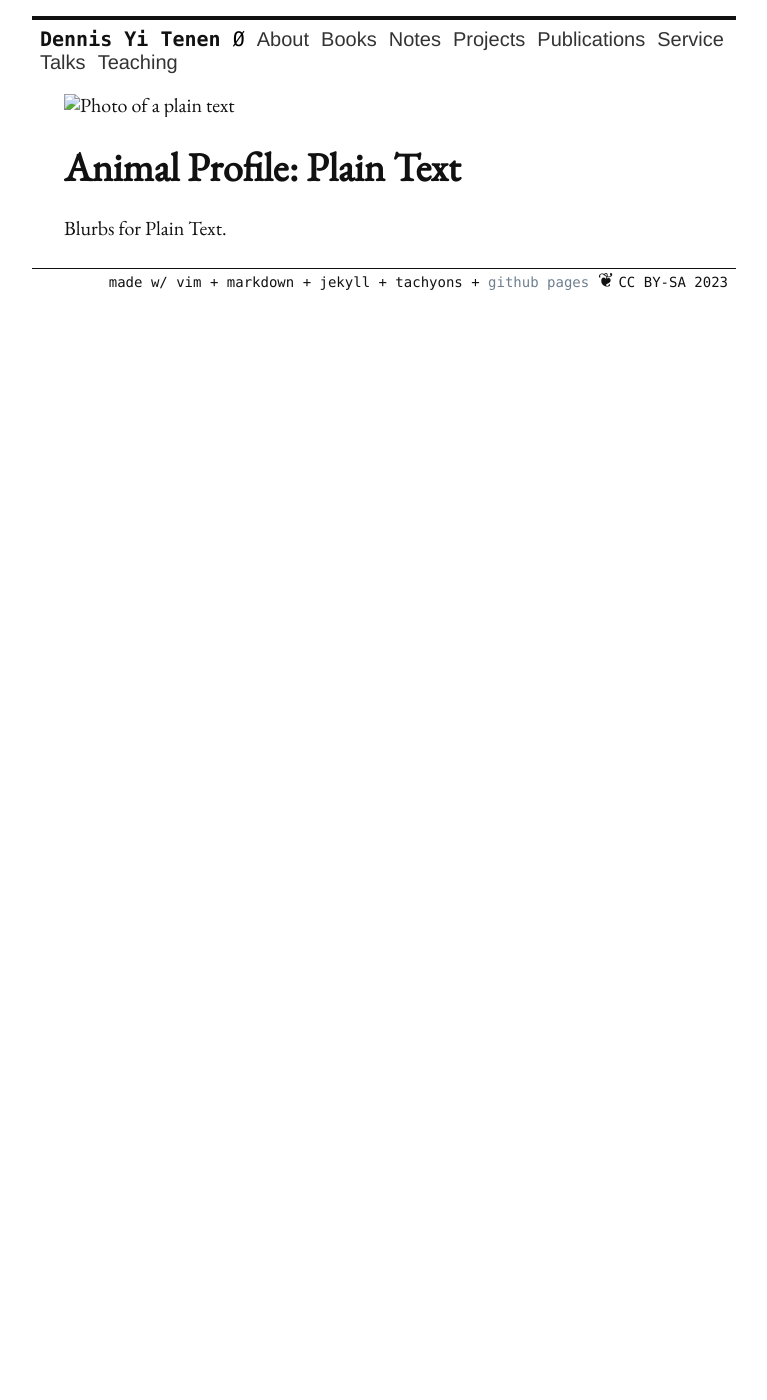
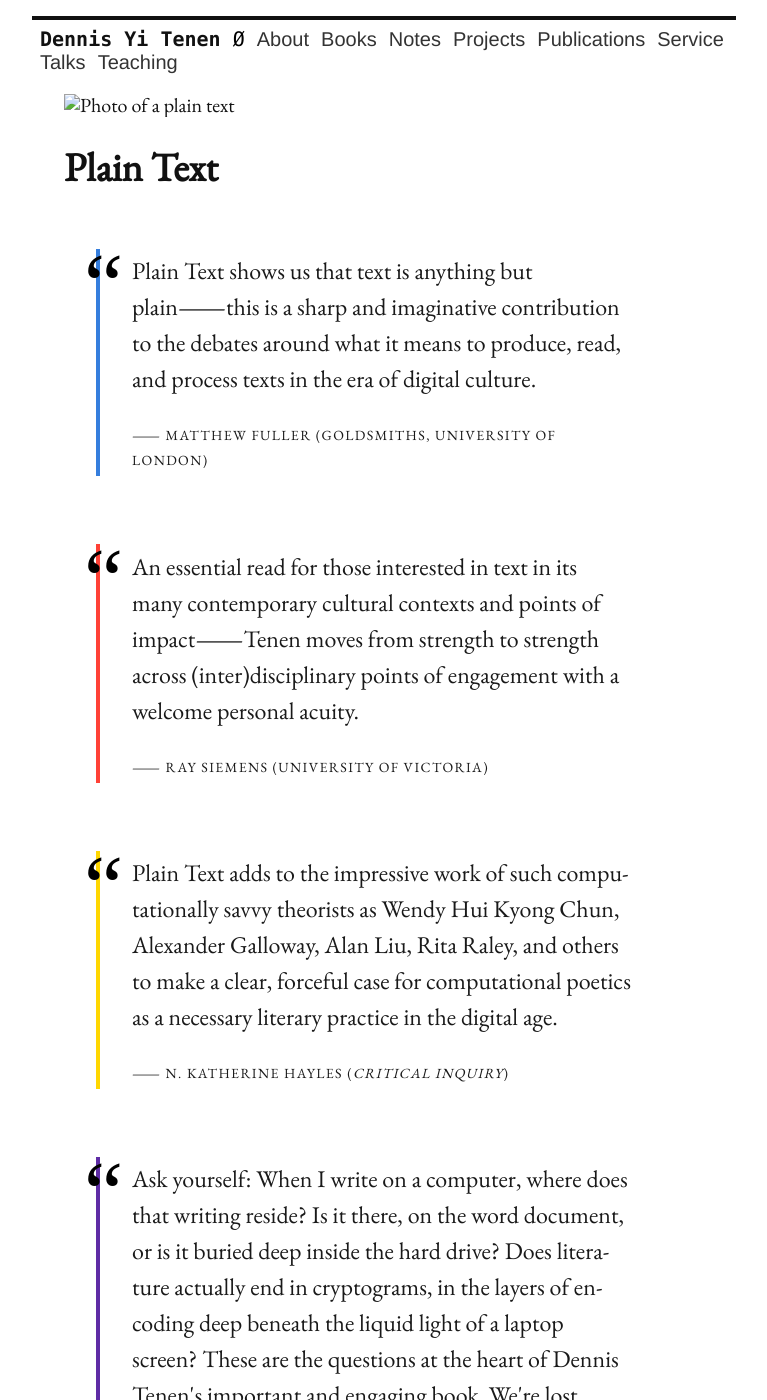
Before and after one commit to denten/denten.github.io, a Jekyll site: the page built from collections/_books/plain-text.md, in a window 1280 px wide and 1400 px high. Shown: the whole window, without its empty margins (256-1023 px from the left). Built offline with Jekyll 4.4.1, drawn with Linux system fonts in a browser that asks for light colours; some of the changed text lies outside the part shown.

Commit message:
work on the individual book page

```diff
--- a/_config.yml
+++ b/_config.yml
@@ -19,7 +19,7 @@ collections:
   books:
     output: true
 
-# Required if you want to move pages into a a separate directory
+# Required if you want to move pages into a separate directory
 include: ['_pages']
 relative_permalinks: false
 
--- a/_includes/head.html
+++ b/_includes/head.html
@@ -15,6 +15,8 @@
 
   <!-- Fonts -->
   <link href="https://fonts.googleapis.com/css?family=EB+Garamond" rel="stylesheet">
+  <link href='https://fonts.googleapis.com/css?family=IM Fell DW Pica' rel='stylesheet'>
+
 
   <title>
     {% if page.title == "Home" %}
--- a/_layouts/book.html
+++ b/_layouts/book.html
@@ -2,12 +2,12 @@
 layout: default
 ---
 
-<article class="animal">
+<article class="">
 
     <img src="{{ page.picture }}" alt="Photo of a {{ page.title | downcase }}">
 
 
-  <h1>Animal Profile: {{ page.title }}</h1>
+  <h1>{{ page.title }}</h1>
 
   <div class="animal-class {{ page.class | downcase }}">
     {{ page.class }}
--- a/_layouts/books.html
+++ b/_layouts/books.html
@@ -14,7 +14,7 @@ layout: default
             </div>
 
             <div class="dtc v-top pl2">
-                <h2 class="f6 f5-ns fw6 lh-title black mv0"> {{ book.title }}</h2>
+                <h2 class="f6 f5-ns fw6 lh-title black mv0" > {{ book.title }}</h2>
                 <!--<h2 class="f6 fw4 mt2 mb0 black">{{ book.title }}</h2>-->
 
                 <span class="i black-80 f5">
--- a/collections/_books/plain-text.md
+++ b/collections/_books/plain-text.md
@@ -8,4 +8,90 @@ cover: "/assets/images/plain-text-cover.jpg"
 layout: book
 ---
 
-Blurbs for Plain Text.
+<div class="pa4">
+  <blockquote class="athelas ml0 mt0 pl4 black-90 bl bw2 b--blue">
+    <p class="f5 f4-m f3-l lh-copy measure mt0">
+
+    Plain Text shows us that text is anything but plain―this is a sharp and imaginative
+    contribution to the debates around what it means to produce, read, and process texts in the
+    era of digital culture.
+
+    </p> <cite class="f6 ttu tracked fs-normal">― Matthew Fuller (Goldsmiths, University of
+    London)</cite>
+
+  </blockquote>
+</div>
+
+<div class="pa4">
+  <blockquote class="athelas ml0 mt0 pl4 black-90 bl bw2 b--red">
+    <p class="f5 f4-m f3-l lh-copy measure mt0">
+
+    An essential read for those interested in text in its many contemporary cultural contexts and
+    points of impact―Tenen moves from strength to strength across (inter)disciplinary points of
+    engagement with a welcome personal acuity.
+
+    </p> <cite class="f6 ttu tracked fs-normal">― Ray Siemens (University of Victoria)</cite>
+
+  </blockquote>
+</div>
+
+<div class="pa4">
+  <blockquote class="athelas ml0 mt0 pl4 black-90 bl bw2 b--yellow">
+    <p class="f5 f4-m f3-l lh-copy measure mt0">
+
+    Plain Text adds to the impressive work of such computationally savvy theorists as Wendy Hui
+    Kyong Chun, Alexander Galloway, Alan Liu, Rita Raley, and others to make a clear, forceful case
+    for computational poetics as a necessary literary practice in the digital age.
+
+    </p> <cite class="f6 ttu tracked fs-normal">― N. Katherine Hayles (<span class="i">Critical Inquiry</span>)</cite>
+
+  </blockquote>
+</div>
+
+<div class="pa4">
+  <blockquote class="athelas ml0 mt0 pl4 black-90 bl bw2 b--purple">
+    <p class="f5 f4-m f3-l lh-copy measure mt0">
+
+    Ask yourself: When I write on a computer, where does that writing reside? Is it there, on the
+    word document, or is it buried deep inside the hard drive? Does literature actually end in
+    cryptograms, in the layers of encoding deep beneath the liquid light of a laptop screen? These
+    are the questions at the heart of Dennis Tenen's important and engaging book. We're lost among
+    the copper, the cables, the formats, the terms and conditions. Tenen's Plain Text provides a
+    lucid and legible map to our often vertiginous computational climate.
+
+    </p> <cite class="f6 ttu tracked fs-normal">― James Edward Draney (<span class="i">Los
+    Angeles Review of Books</span>)</cite>
+
+  </blockquote>
+</div>
+
+<div class="pa4">
+  <blockquote class="athelas ml0 mt0 pl4 black-90 bl bw2 b--pink">
+    <p class="f5 f4-m f3-l lh-copy measure mt0">
+
+
+    This book is not just about opening the black box of digital reading and writing, the devices
+    and programs we use to do so, or the digital turn of our culture. Written by an English and
+    Comparative Literature professor who is also a trained engineer and a migrant having moved from
+    post-Soviet Russia to the "global" North-West, Plain Text is a vibrant call to rethink the two
+    culture debate in broad cultural and political terms.
+
+    </p> <cite class="f6 ttu tracked fs-normal">― Jan Baetens (<span class="i">Leonardo</span>)</cite>
+
+  </blockquote>
+</div>
+
+<div class="pa4">
+  <blockquote class="athelas ml0 mt0 pl4 black-90 bl bw2 b--green">
+    <p class="f5 f4-m f3-l lh-copy measure mt0">
+
+
+    Plain Text stands out as a media study that attends to the historical roots of debates about
+    form and format in language. Tenen's valuable connections between long-standing critical
+    engagements with poetic composition and current digital writing practices emerge from precise
+    and informed attention to his sources.
+
+    </p> <cite class="f6 ttu tracked fs-normal">― Johanna Drucker (UCLA)</cite>
+
+  </blockquote>
+</div>
```
Also changed, not shown: collections/_books/author-function.md (+1 -0 lines).
